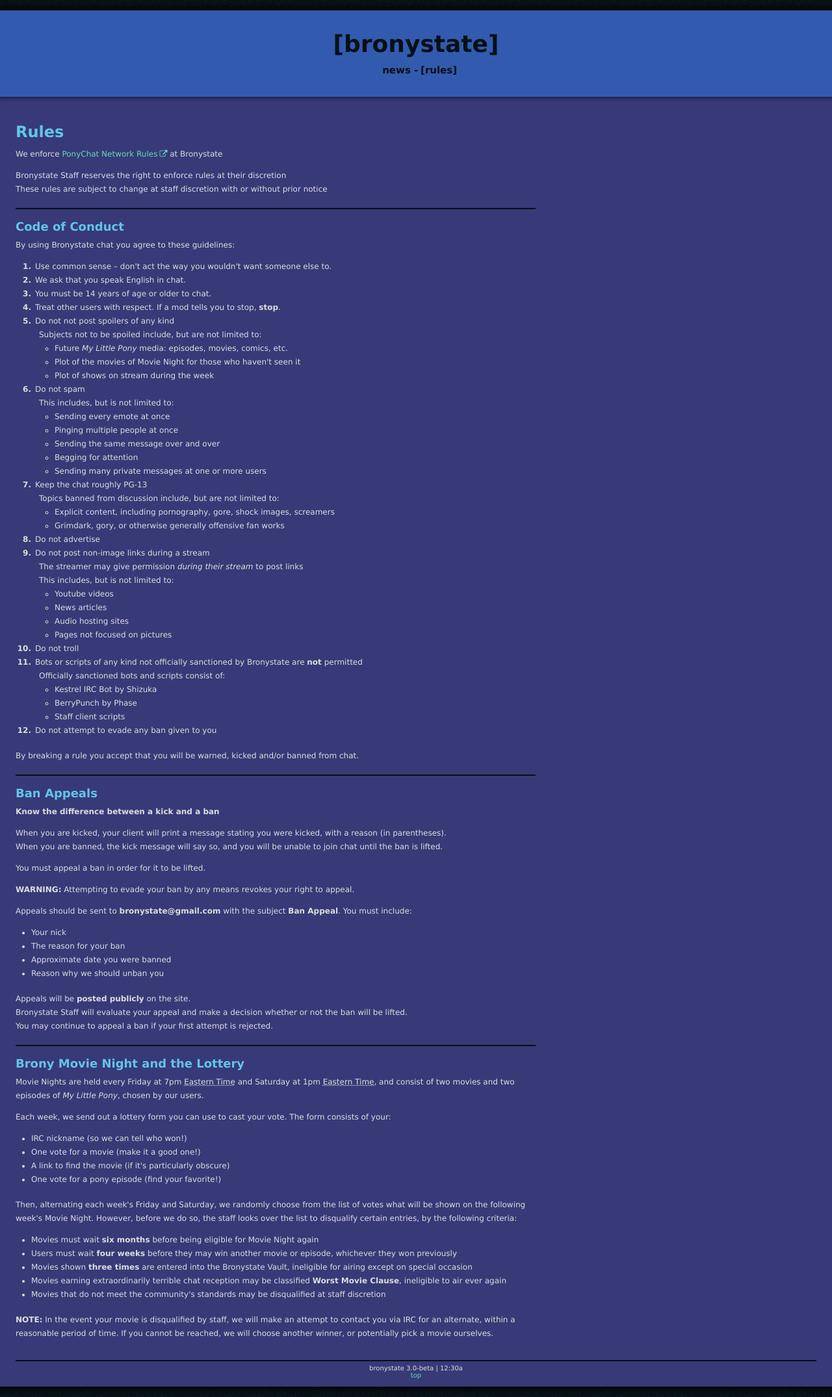
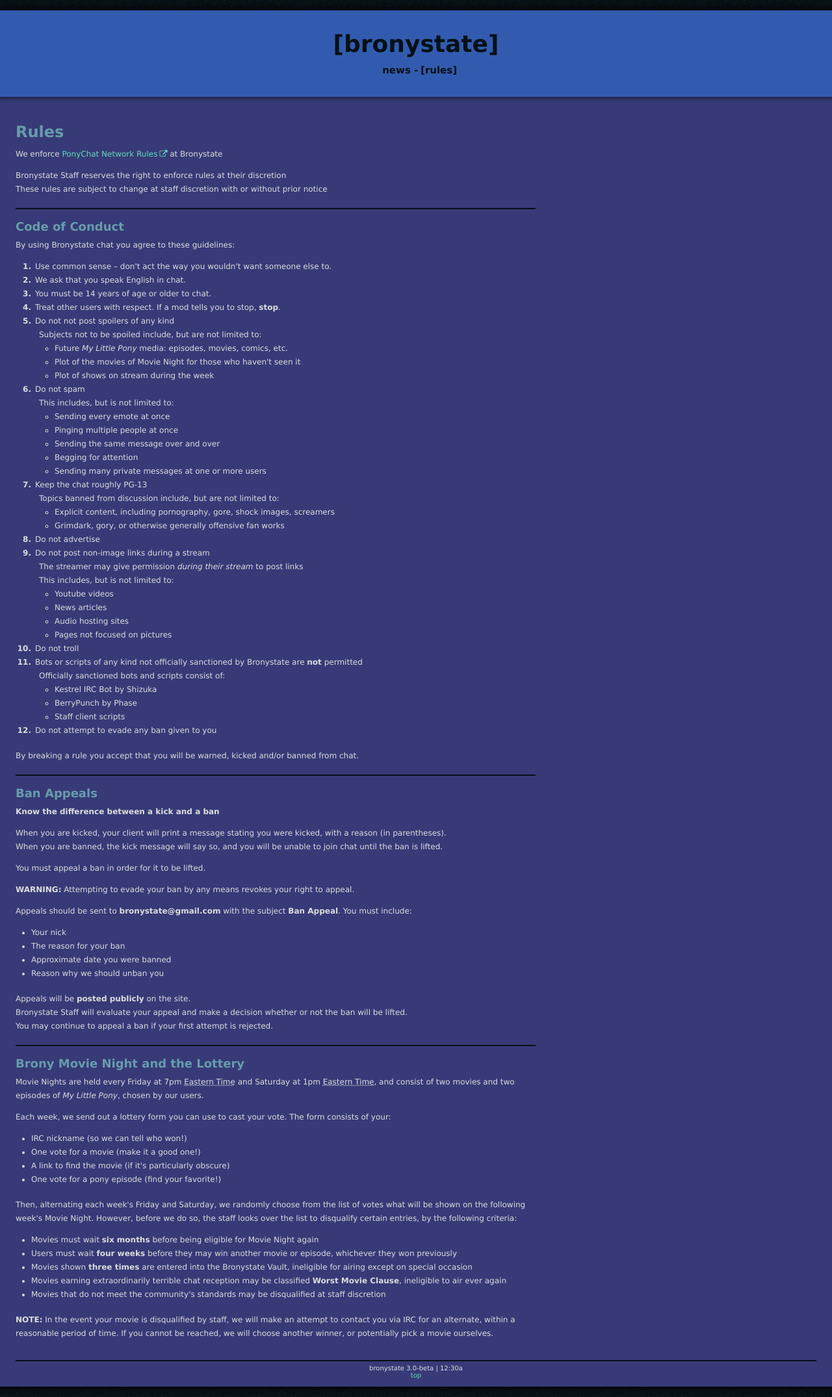
Before and after one commit to Bronystate/brstv3, a Jekyll site: the page built from index_rules.md, in a window 1280 px wide. Shown: the whole page at 65% size. Built offline with Jekyll 4.4.1, drawn with Linux system fonts in a browser that asks for light colours; nearby versions of some CDN libraries.

Commit message:
tweaked nonlink header color

```diff
--- a/_sass/_colors.scss
+++ b/_sass/_colors.scss
@@ -14,7 +14,7 @@ $color-bk-timerbar: mix($color-bk-body, $color-bk-header);
 // WORDS
 $color-text: #dddddd;
 $color-text-title: $color-luna-coat-nmm;
-$color-text-headers: $color-celestia-mane-blue;
+$color-text-headers: desaturate(darken($color-celestia-mane-blue, 10%), 40%);
 $color-link: $color-celestia-mane-green;
 $color-link-hover: $color-celestia-mane-pink;
 $color-link-active: $color-link;
```
